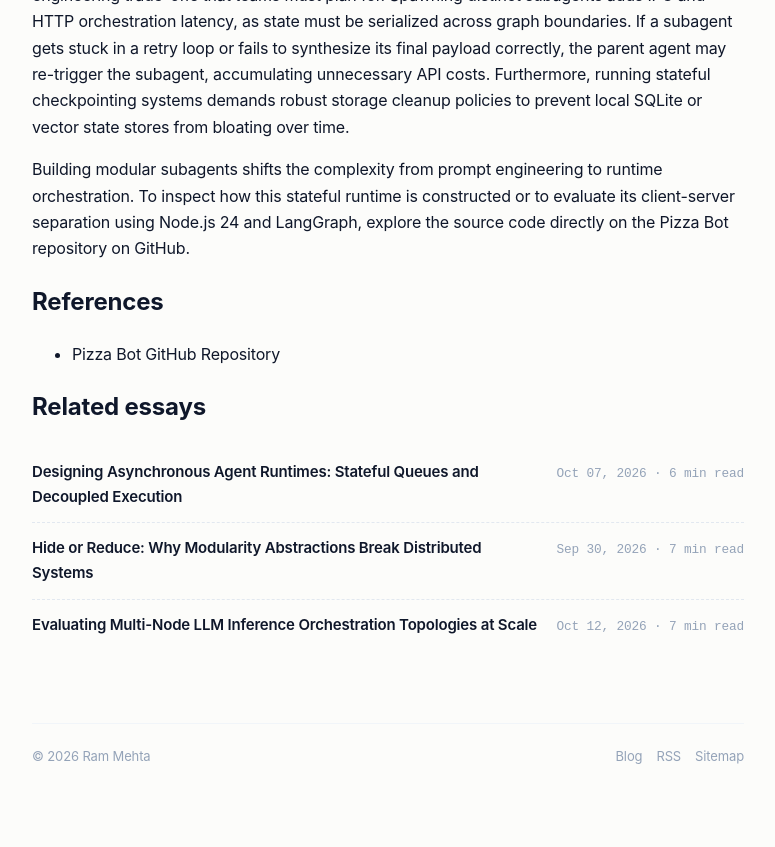
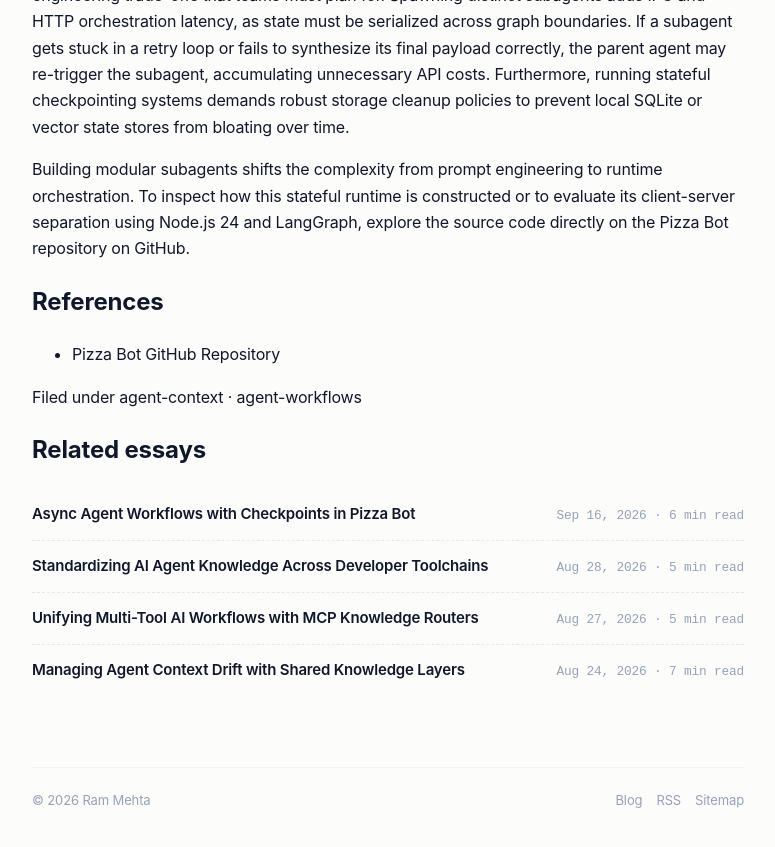
Before and after one commit to rammehta1899/rammehta1899.github.io, a Jekyll site: the page built from _posts/2026-09-23-designing-tool-scoped-subagents-to-prevent-context-bloat-in-agent-runtimes.md, in a window 1280 px wide and 900 px high, scrolled down 1948 px. Shown: the top 847 px of the window, without its empty margins (252-1027 px from the left). Built offline with Jekyll 4.4.1, drawn with Linux system fonts in a browser that asks for light colours; our own code applies the rules of GitHub Pages for plain Markdown files.

Commit message:
Labels system, rarest-first related posts, dark mode, nav tracking, favicon, dedup + short titles

```diff
--- a/_posts/2026-09-23-designing-tool-scoped-subagents-to-prevent-context-bloat-in-agent-runtimes.md
+++ b/_posts/2026-09-23-designing-tool-scoped-subagents-to-prevent-context-bloat-in-agent-runtimes.md
@@ -1,8 +1,9 @@
 ---
-title: "Designing Tool-Scoped Subagents to Prevent Context Bloat in Agent Runtimes"
+title: 'Designing Tool-Scoped Subagents to Prevent Context Bloat'
 description: "How isolating capabilities into tool-scoped subagents prevents context bloat, reduces inference latency, and stabilizes long-running AI agent runtimes."
 categories: ["Engineering", "AI/ML"]
 tags: ["platform engineering", "agentic workflows", "llm", "langgraph", "software architecture"]
+labels: [agent-context, agent-workflows]
 ---
 Building production AI agents usually starts with a simple loop. You hand a large language model a system prompt, a few function signatures, and a user query. As business requirements grow, engineering teams inevitably attach more capabilities to that same prompt. What began as five clean JSON schemas quickly expands into thirty complex function definitions. This creates severe context window bloat, inflates input token overhead, and sharply degrades model performance. The language model spends an enormous fraction of its attention budget evaluating tool descriptions it will never use for the immediate task, leading to tool-selection hallucination and higher inference latency. Resolving this bottleneck requires an architectural shift from monolithic prompt construction toward tool-scoped subagents, a design pattern demonstrated by [Pizza Bot](https://github.com/pizza-bot-app/pizza-bot), an open-source local-first workspace for long-running agentic workflows.
 
```
